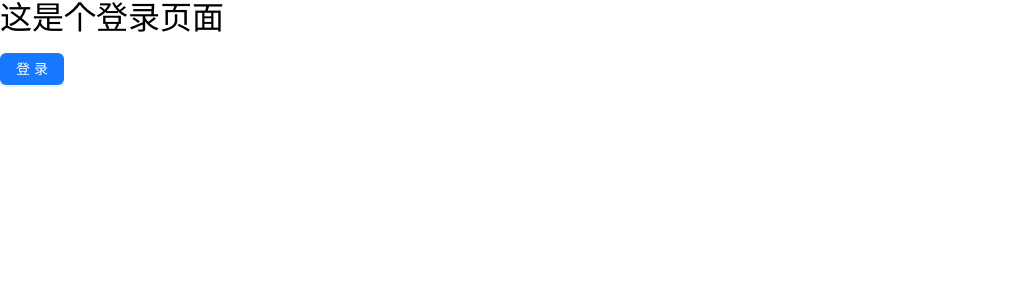
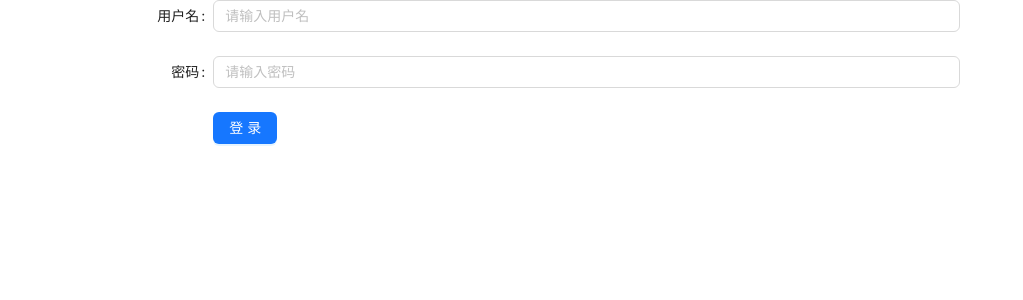
Before and after one commit to DedsiTeam/dedsi-admin-antd, a Vue app: page /login in a window 1280 px wide. Shown: the top 300 px of the page, without its empty margins (0-1023 px from the left). Built offline with nearby package versions, Linux system fonts and the light colour scheme.

Commit message:
添加一个登录输入框

```diff
--- a/src/views/login/index.vue
+++ b/src/views/login/index.vue
@@ -1,15 +1,26 @@
-<script setup lang="ts">
-
-</script>
-
 <template>
-  <h1>这是个登录页面</h1>
-  <a-button type="primary" @click="loginClick">登录</a-button>
+  <a-form :label-col="{ span: 4 }" :wrapper-col="{ span: 14 }">
+    <a-form-item label="用户名">
+      <a-input v-model="fromData.account" placeholder="请输入用户名" />
+    </a-form-item>
+    <a-form-item label="密码">
+      <a-input v-model="fromData.pwd" type="password" placeholder="请输入密码" />
+    </a-form-item>
+    <a-form-item :wrapper-col="{ offset: 4, span: 16 }">
+      <a-button type="primary" @click="loginClick">登录</a-button>
+    </a-form-item>
+  </a-form>
 </template>
 
 <script setup lang="ts">
+import { reactive } from 'vue'
 import { useRouter } from 'vue-router'
 const router = useRouter()
+
+const fromData = reactive({
+  account: '',
+  pwd: ''
+})
 
 function loginClick() {
   router.push('/')
```
